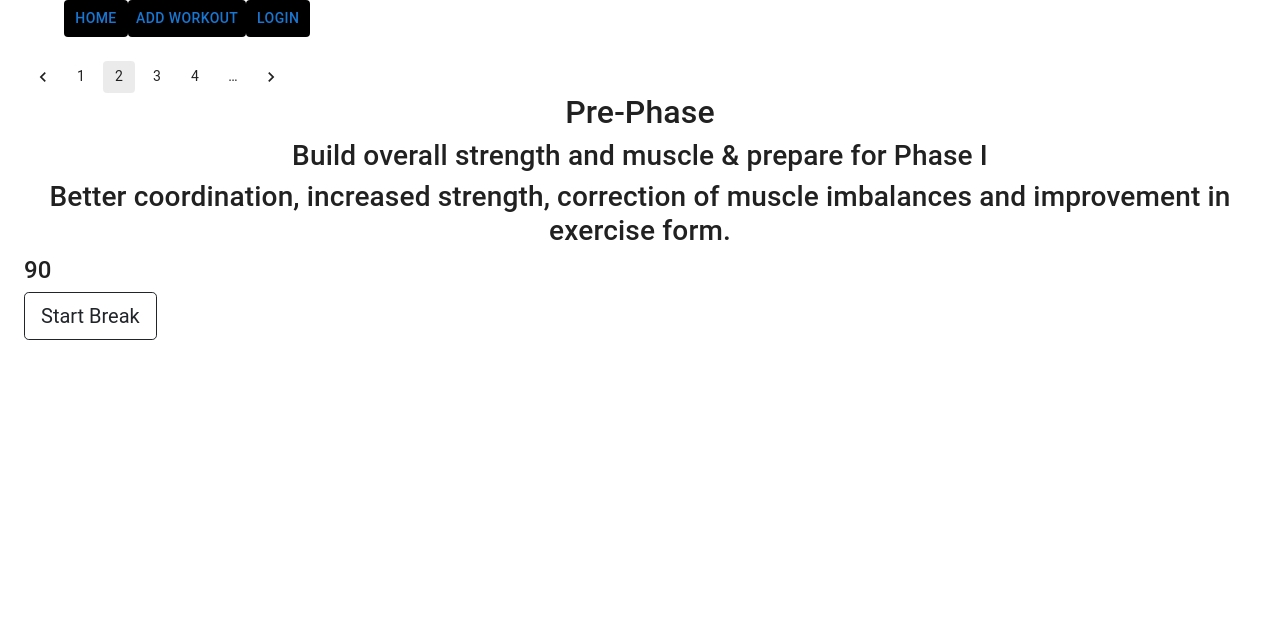
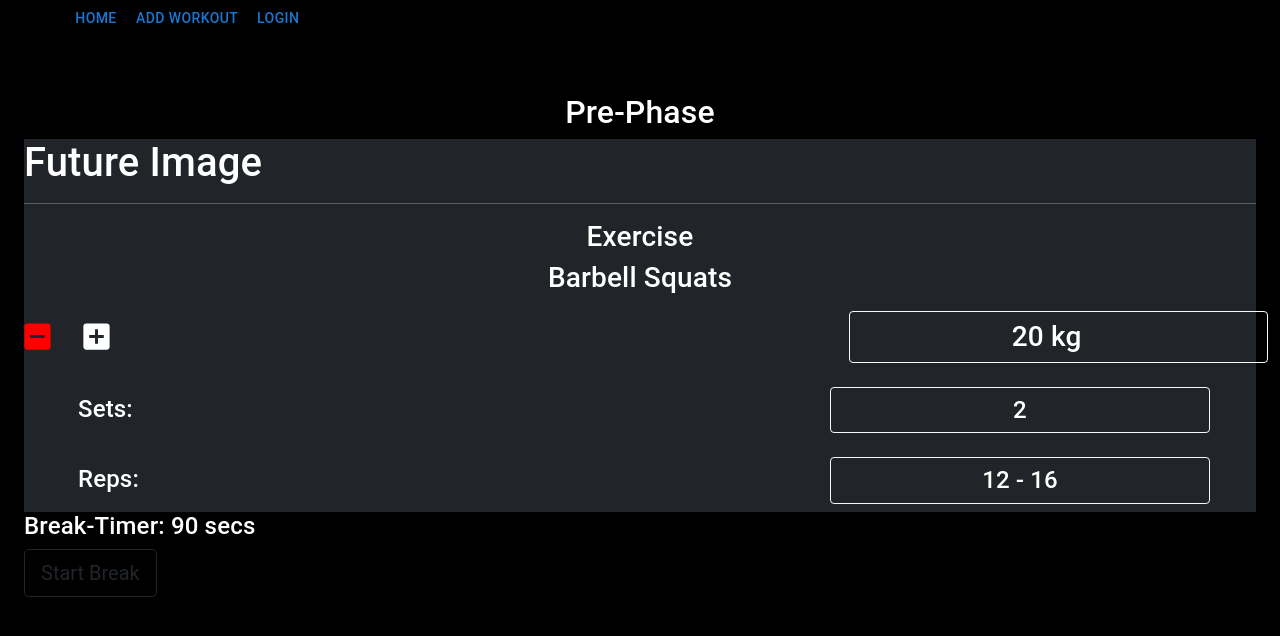
Before and after one commit to johndrake31/workout-app, a React (Create React App) app: page /workout/1 in a window 1280 px wide. Shown: the top 636 px of the page. Built offline with nearby package versions, Linux system fonts and the light colour scheme.

Commit message:
feat(exercise): add styling and functionality to exercise cards

```diff
--- a/src/components/Home.tsx
+++ b/src/components/Home.tsx
@@ -6,6 +6,7 @@
   return (
     <>
       <Container maxWidth='xl' sx={{ p: 3 }}>
+        <h2 className='text-white text-center text-bold'>Workouts</h2>
         {workoutSamples &&
           workoutSamples.map((workout, index) => (
             <div className='my-3' key={index*3.14 +'_workoutcard'}>
--- a/src/components/workoutpage/WorkoutPage.tsx
+++ b/src/components/workoutpage/WorkoutPage.tsx
@@ -1,15 +1,27 @@
 import { Container, Pagination } from '@mui/material';
 import React, { useEffect, useState } from 'react';
 import { useParams } from 'react-router-dom';
-import { IWorkout } from '../../interfaces/ISport';
+import { IExercise, IWorkout } from '../../interfaces/ISport';
 import { workoutSamples } from '../../store/files/workoutSamples';
 import Exercise from './components/Exercise';
 
 const WorkoutPage = () => {
   const [workout, setWorkout] = useState<IWorkout>();
   const [breakTimer, setBreakTimer] = useState<number>(0);
-  const [page, setPage] = React.useState(2);
+  const [page, setPage] = React.useState(1);
+  const [isClicked, setIsClicked] = useState(false);
+  const [exercise, setExercise] = React.useState<IExercise>({
+    title: 'Barbell Squats',
+    sets: [2],
+    reps: [12, 16],
+    weight: 20,
+    timed: false,
+    timer: null,
+    notes: null,
+    metric: true,
+  });
   let params = useParams();
+
 
   useEffect(() => {
     const getWorkout = workoutSamples.filter(
@@ -17,21 +29,39 @@
         workout._id.toLowerCase() === params.workoutId?.toLowerCase(),
     );
     if (getWorkout) {
-      console.log(getWorkout);
       setWorkout(getWorkout[0]);
       setBreakTimer(getWorkout[0].restBreakSecs);
     }
   }, []);
 
-
+  //pagination
   const handleChange = (event: React.ChangeEvent<unknown>, value: number) => {
-    console.log(workout?.exercises[value - 1]);
-
+    workout && setExercise(workout?.exercises[value - 1]);
     setPage(value);
   };
 
+  const timerHandler = () => {
+    if (isClicked) return;
+    setIsClicked(true)
+    const exBreakInterval = setInterval(() => {
+      breakTimer !== 0
+        ? setBreakTimer((prevState) => {
+            return prevState - 1;
+          })
+        :  setBreakTimer((prevState) => {
+          return prevState + 0 ;
+        })
+    }, 1000);
+    if (breakTimer<=0) {
+      setIsClicked(false);
+      if (workout) setBreakTimer(workout.restBreakSecs);
+      clearInterval(exBreakInterval);
+    }
+  };
   return (
-    <Container maxWidth='xl' sx={{ p: 3 }}>
+
+    <Container maxWidth='xl' sx={{ p: 3, color: 'white' }}>
+
       <Pagination
         count={workout?.exercises.length}
         page={page}
@@ -39,28 +69,27 @@
         shape='rounded'
         boundaryCount={0}
       />
-      {/* {workout && workout.exercises.map((exr, index)=>(
 
-        <Exercise
-        title={exr.title}
-        sets={exr.sets}
-        weight={exr.weight}
-        reps={exr.reps}
-        timed={exr.timed}
-        timer={exr.timer}
-        metric={exr.metric}
-        notes={exr.notes}
-        uri={exr.uri}
-        imgUrl={exr.imgUrl}
-        />
+      <h2 className='text-center'>{workout?.mainTitle}</h2>
+      {/* <h3 className='text-center'>{workout?.discriptionShort}</h3>
+      <h3 className='text-center'>{workout?.discriptionExtra}</h3> */}
 
-      ))
-      } */}
-      <h2 className='text-center'>{workout?.mainTitle}</h2>
-      <h3 className='text-center'>{workout?.discriptionShort}</h3>
-      <h3 className='text-center'>{workout?.discriptionExtra}</h3>
-      <h4>{breakTimer}</h4>
+      <Exercise
+        title={exercise.title}
+        sets={exercise.sets}
+        weight={exercise.weight}
+        reps={exercise.reps}
+        timed={exercise.timed}
+        timer={exercise.timer}
+        metric={exercise.metric}
+        notes={exercise.notes}
+        uri={exercise.uri}
+        imgUrl={exercise.imgUrl}
+      />
+
+      <h4>Break-Timer: {breakTimer} secs</h4>
       <button
+        onClick={timerHandler}
         type='button'
         className='btn btn-outline-dark bg-transparent btn-lg'
       >
--- a/src/components/workoutpage/components/Exercise.tsx
+++ b/src/components/workoutpage/components/Exercise.tsx
@@ -1,20 +1,82 @@
 import { IExercise } from '../../../interfaces/ISport';
+import AddCircleOutlineIcon from '@mui/icons-material/AddCircleOutline';
+import IndeterminateCheckBoxIcon from '@mui/icons-material/IndeterminateCheckBox';
+import AddBoxIcon from '@mui/icons-material/AddBox';
+import { useState } from 'react';
 const Exercise: React.FC<IExercise> = (props) => {
-  const { title, sets, weight, reps, timed=false,
-    timer=0,
-    metric=true,
-    notes='',
-    uri='',
-    imgUrl='', } = props;
+  const {
+    title,
+    sets,
+    weight,
+    reps,
+    timed = false,
+    timer = 0,
+    metric = true,
+    notes = '',
+    uri = '',
+    imgUrl = '',
+  } = props;
+
+  const [exWeight, setExWeight] = useState(weight ? weight : 20);
+
+  const handleSetWeight = (num: number) =>
+    setExWeight((prevState) => {
+      if (prevState === 0 && num <= 0) {
+        return 0;
+      } else {
+        return (prevState += num);
+      }
+    });
   return (
-    <>
-      <h2 className=''>{title}</h2>
+    <div className='text-white bg-dark'>
+      <h1>Future Image</h1>
+      <hr />
+      <h3 className='text-center'>Exercise</h3>
+      <h3 className='text-center'>{title}</h3>
       <div>
-        <p className=''>{sets}</p>
-        <p className=''>{reps}</p>
-        <p className=''>{weight}</p>
+        <div className='row mt-3 justify-content-between'>
+          <div className='col-8 h4 p-2'>
+            <span
+              className='me-4'
+              onClick={() => {
+                handleSetWeight(-1);
+              }}
+            >
+              <IndeterminateCheckBoxIcon
+                fontSize='large'
+                sx={{ color: 'red' }}
+              />
+            </span>
+            <span
+              className='me-4'
+              onClick={() => {
+                handleSetWeight(1);
+              }}
+            >
+              <AddBoxIcon fontSize='large' />
+            </span>
+          </div>
+          <div className='col-4 h4 p-2 border border-light rounded text-center'>
+            <span className='h3'>{exWeight}</span>
+            <span className='me-4 h3'>{metric ? ' kg' : ' lbs'}</span>
+          </div>
+        </div>
+        <div className='container'>
+          <div className='row mt-3 justify-content-between '>
+            <span className='col-8 h4 p-2 '>Sets: </span>
+            <span className='col-4 h4 p-2 border border-light rounded text-center'>
+              {sets}
+            </span>
+          </div>
+          <div className='row mt-3 justify-content-between '>
+            <span className='col-8 h4 p-2 '>Reps: </span>
+            <span className='col-4 h4 p-2 border border-light rounded text-center'>
+              {reps ? reps[0] : 0} - {reps ? reps[1] : 0}
+            </span>
+          </div>
+        </div>
       </div>
-    </>
+    </div>
   );
 };
 
--- a/src/interfaces/ISport.tsx
+++ b/src/interfaces/ISport.tsx
@@ -11,6 +11,7 @@
 }
 
 export interface IExercise {
+  uuid?:string;
   title: string;
   sets: number[];
   weight: number;
--- a/src/store/files/workoutSamples.tsx
+++ b/src/store/files/workoutSamples.tsx
@@ -245,6 +245,7 @@
     weekDuration: [4, 6],
     exercises: [
       {
+        uuid:"aslkhfklahfklashfklhasfklhiheiohoihiohoiofjkxvckjgiuw",
         title: 'Good Mornings',
         sets: [1],
         reps: [10],
@@ -255,6 +256,7 @@
         metric: true,
       },
       {
+        uuid:"aslkhfklahfklashfklhasfklhiheiohoihiohoiofjkxvckjwwwwwwwwwwwwww",
         title: 'Barbell Deadlifts',
         sets: [4, 6],
         reps: [1, 4],
@@ -265,6 +267,7 @@
         metric: true,
       },
       {
+        uuid:"aslkhfklahfklashfklhasfklhiheiohoihiohoiofjkxvckjgiuwwwwwwkkkkklll",
         title: 'Standing Overhead Barbell Press',
         sets: [4, 6],
         reps: [1, 4],
```
Also changed, not shown: src/components/workoutpage/components/Exercise.css (added), src/index.css.
